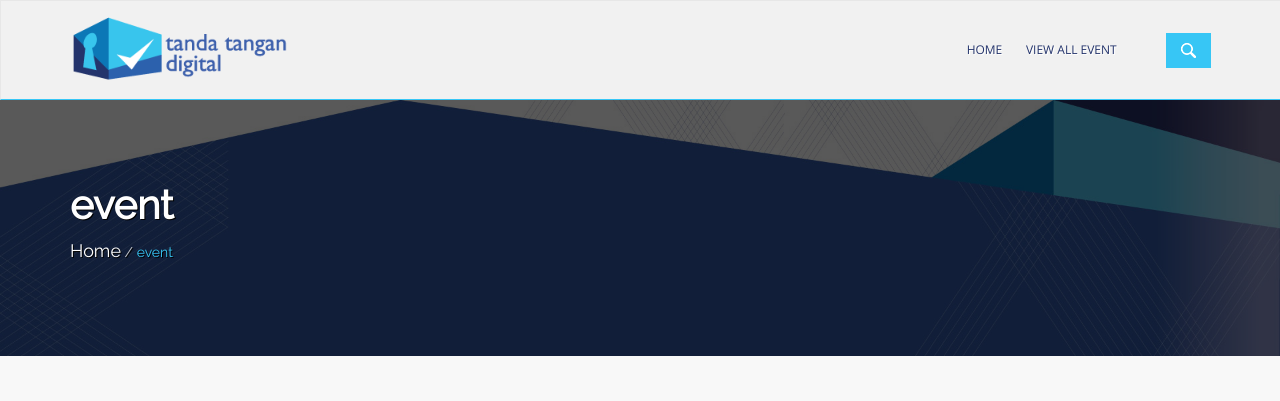
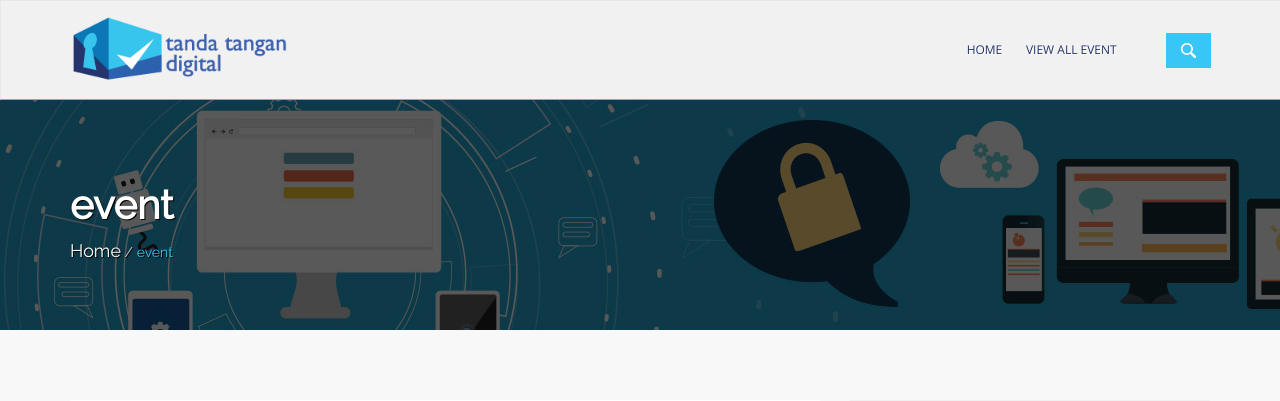
Before and after one commit to misterciput/profile, a CodeIgniter app: page /database/index.php/front_home/get_event_detail/1 in a window 1280 px wide. Shown: the top 401 px of the page. Run offline with CodeIgniter, Linux system fonts and the light colour scheme; data comes from the database, SQL or seed files in the repository; some libraries are stand-ins or nearby versions; some web fonts are replaced.

Commit message:
Update news and event detail

```diff
--- a/application/models/md_event.php
+++ b/application/models/md_event.php
@@ -32,7 +32,7 @@ class Md_event extends CI_Model {
 		$this->db->delete('event', array('id' => $id));
 	}
 
-	public function get_upcoming_event(){
+	public function get_upcoming_event_now(){
 		$month = date('m');
 		$now = date('Y-m-d');
 		$this->db->from('event');
@@ -63,4 +63,14 @@ class Md_event extends CI_Model {
 
  		return $result->result();
  	}
+
+ 	public function get_upcoming_event(){
+		$this->db->from('event');
+		$this->db->where('active', 1);
+		$this->db->order_by('id','desc');
+		$this->db->limit(3);
+		$result = $this->db->get();
+
+		return $result->result();
+	}
 }
--- a/application/views/view_events.php
+++ b/application/views/view_events.php
@@ -34,7 +34,7 @@
 
 
 
-    <title>event - Digital Signature | KOMINFO</title>
+    <title>Event - Digital Signature | KOMINFO</title>
 
     <!-- Favicon -->
 
@@ -196,7 +196,7 @@
 
   <section id="blog-banner">
 
-    <img src="<?=base_url()?>assets/images/banner-top.jpg" alt="img" height="" width="100%">
+    <img src="<?=base_url()?>assets/images/news-bg.jpg" alt="img">
 
     <div class="blog-overlay">
 
@@ -266,7 +266,7 @@
 
                     <figure>
 
-                      <a href="blog-single.html"><img alt="img" src="<?=base_url()?>assets/img/<?=$pict?>"></a>
+                      <img alt="img" src="<?=base_url()?>assets/img/<?=$pict?>">
 
                     </figure>
 
@@ -354,6 +354,7 @@
 
                     <div class="popular-post-widget">
                     <?php foreach($upcoming as $key => $event){?>
+
                       <div class="media">
 
                           <div class="media-left">
--- a/application/views/view_news.php
+++ b/application/views/view_news.php
@@ -166,7 +166,7 @@
 
             <li><a href="">Home</a></li>
 
-            <li class="active"><a href="news-all.html">VIEW ALL NEWS </a></li>
+            <li><a href="">VIEW ALL NEWS </a></li>
 
           </ul>
 
@@ -196,7 +196,7 @@
 
   <section id="blog-banner">
 
-    <img src="<?=base_url()?>assets/images/banner-top.jpg" alt="img" height="" width="100%">
+    <img src="<?=base_url()?>assets/images/news-bg.jpg" alt="img">
 
     <div class="blog-overlay">
 
```
Also changed, not shown: assets/images/news-bg.jpg (added).
